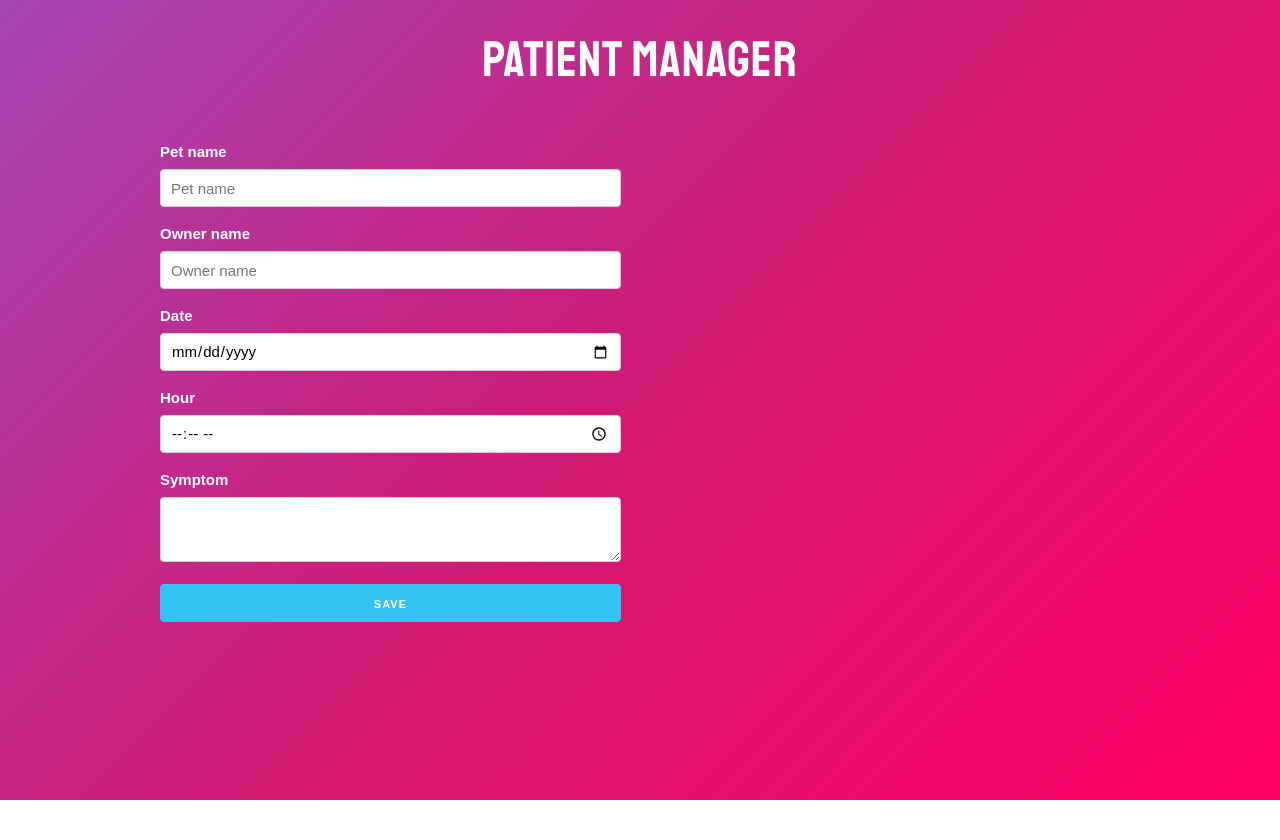
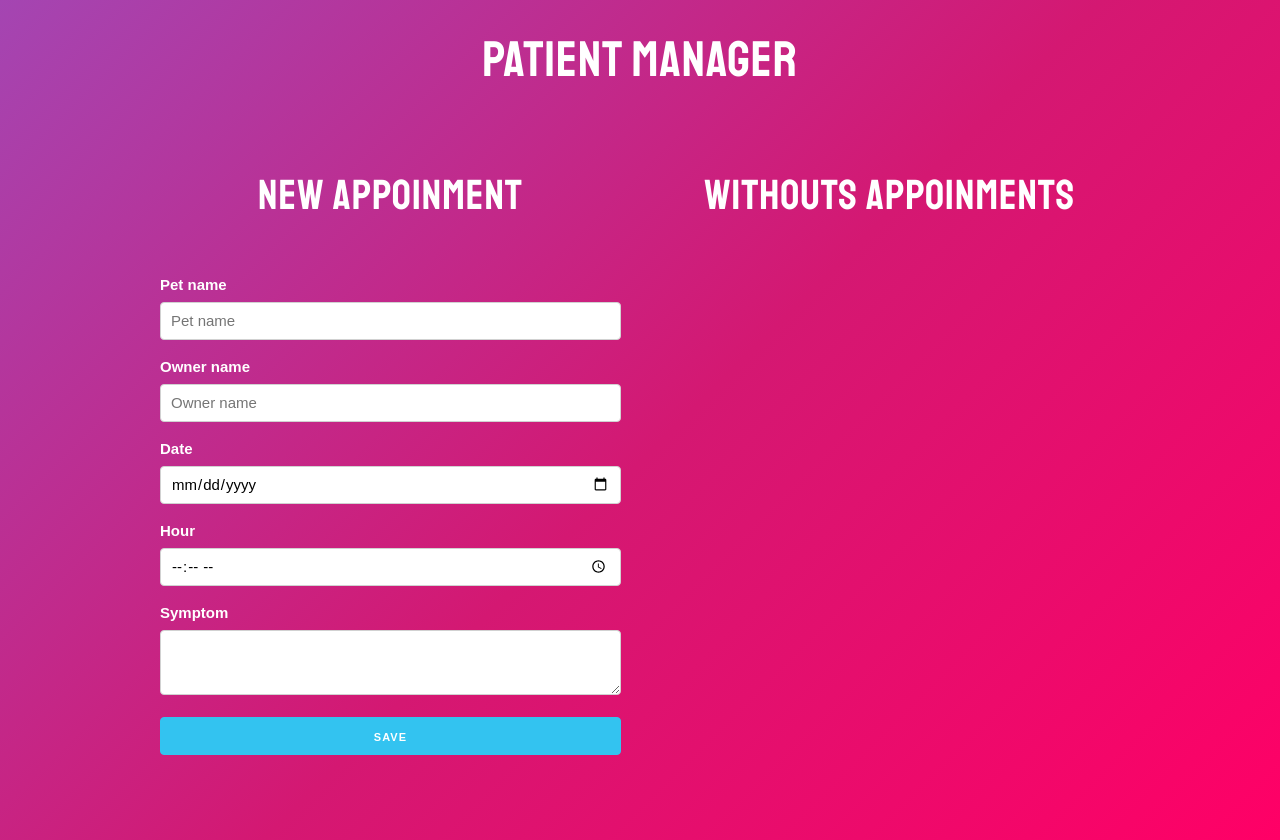
Before and after one commit to luisdev97/react-hooks-clinic, a React (Create React App) app: page / in a window 1280 px wide. Before the commit the page ends 800 px from the top, so only its background shows below. Built offline with nearby package versions, Linux system fonts and the light colour scheme.

Commit message:
Title render conditional

```diff
--- a/src/components/AppoinmentsList.jsx
+++ b/src/components/AppoinmentsList.jsx
@@ -3,6 +3,7 @@ import Appoinment from './Appoinment';
 
 const AppoinmentsList = ({ appoinments = [], removeAppoinment }) => {
 
+    const title = appoinments.length === 0 ? 'Withouts appoinments' : 'Appoinments';
     const renderAppoinments = appoinments => {
        return appoinments.map((appoinment, index) =>
             <Appoinment
@@ -13,6 +14,7 @@ const AppoinmentsList = ({ appoinments = [], removeAppoinment }) => {
     }
     return (
         <div className="one-half column">
+            <h2>{ title }</h2>
             { renderAppoinments(appoinments) }
         </div>
     );
--- a/src/components/Form.jsx
+++ b/src/components/Form.jsx
@@ -30,8 +30,9 @@ const Form = ({ addAppoinment }) => {
 
     return (
         <div>
+            <h2>New appoinment </h2>
+
             <form onSubmit={ handleSubmit }>
-
 
                 <label>Pet name</label>
                 <input type="text"
```
